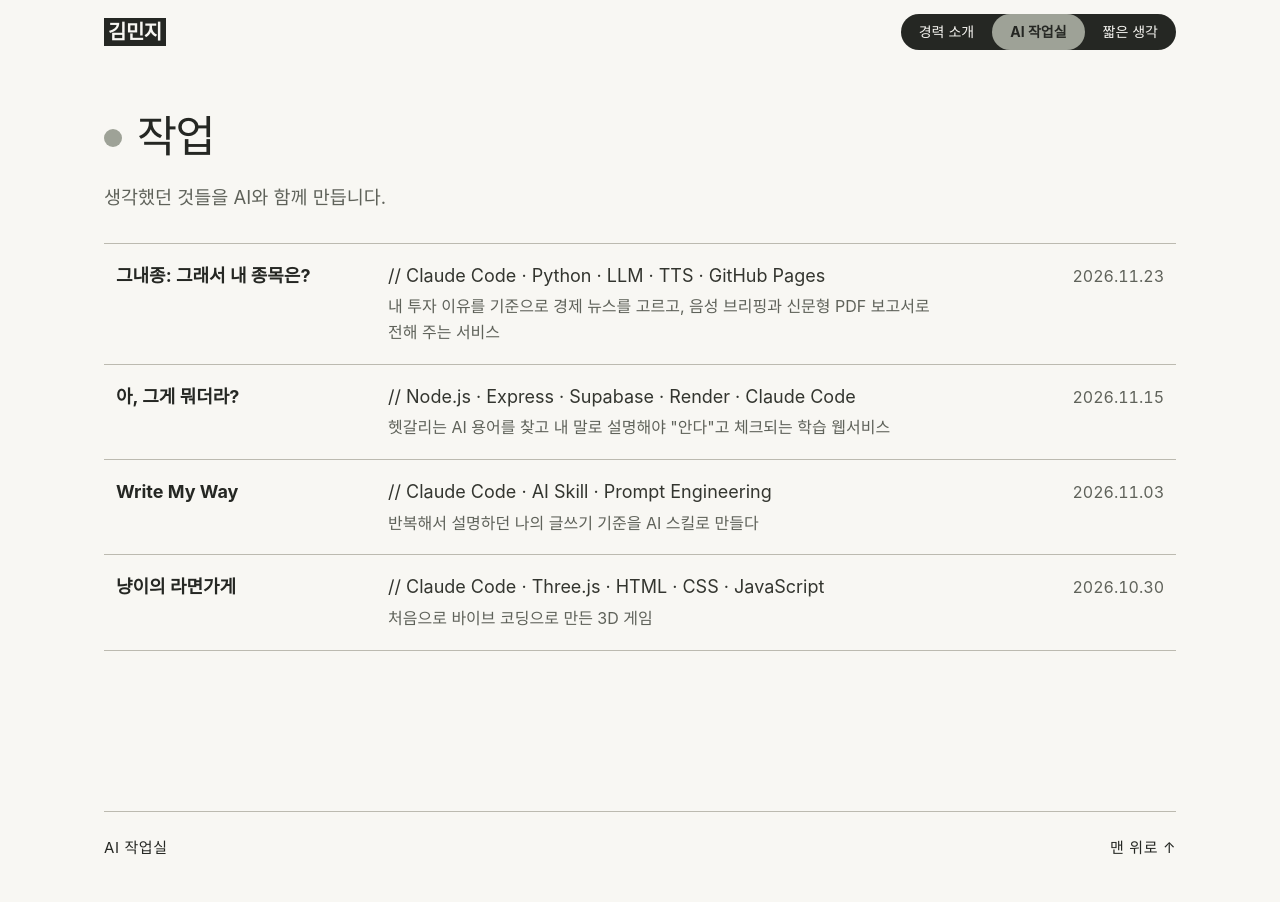
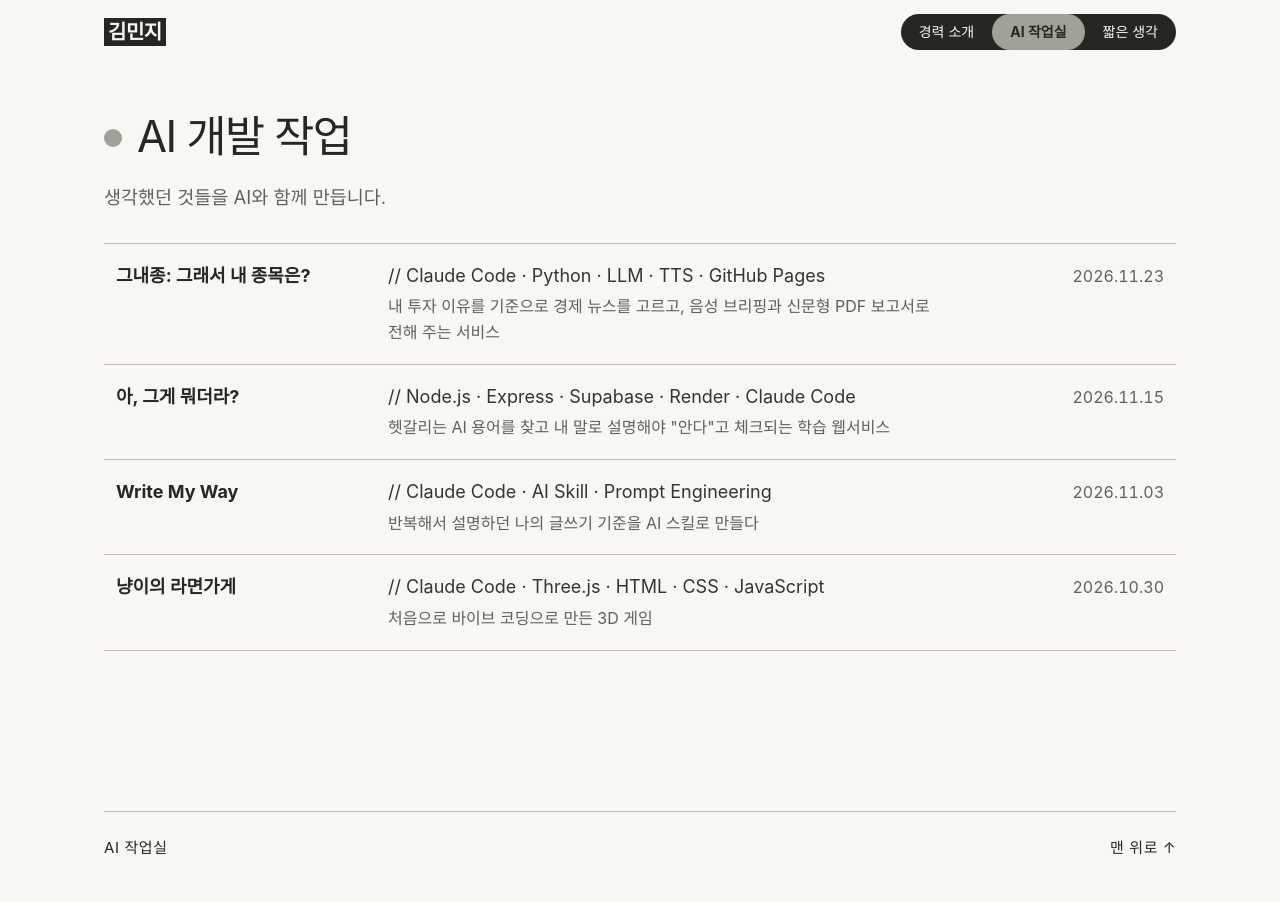
Before and after one commit to k-im-rose/k-im-rose.github.io, a Jekyll site: the page built from ai-lab.html, in a window 1280 px wide. Built offline with Jekyll 4.4.1, drawn with Linux system fonts in a browser that asks for light colours; some web fonts are replaced.

Commit message:
AI 작업실: 섹션 제목을 'AI 개발 작업'으로 변경
Co-Authored-By: Claude Haiku 5.5 <noreply@anthropic.com>

```diff
--- a/ai-lab.html
+++ b/ai-lab.html
@@ -7,7 +7,7 @@ permalink: /ai-lab/
 <main class="sheet">
 
   <section class="chapter" id="works">
-    <h2>작업</h2>
+    <h2>AI 개발 작업</h2>
     <p class="lede">생각했던 것들을 AI와 함께 만듭니다.</p>
     {% assign items = site.posts | where: "section", "ai-lab" %}
     {% for post in items %}
```
